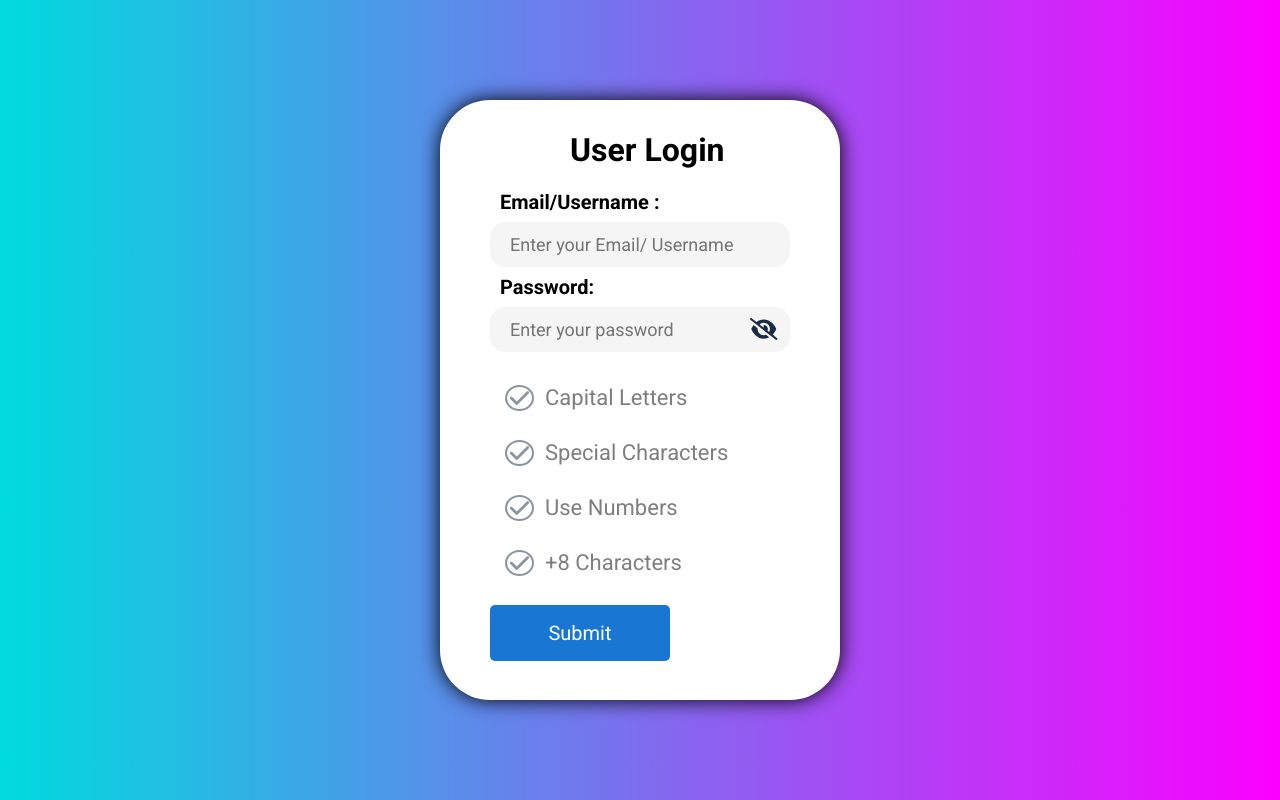
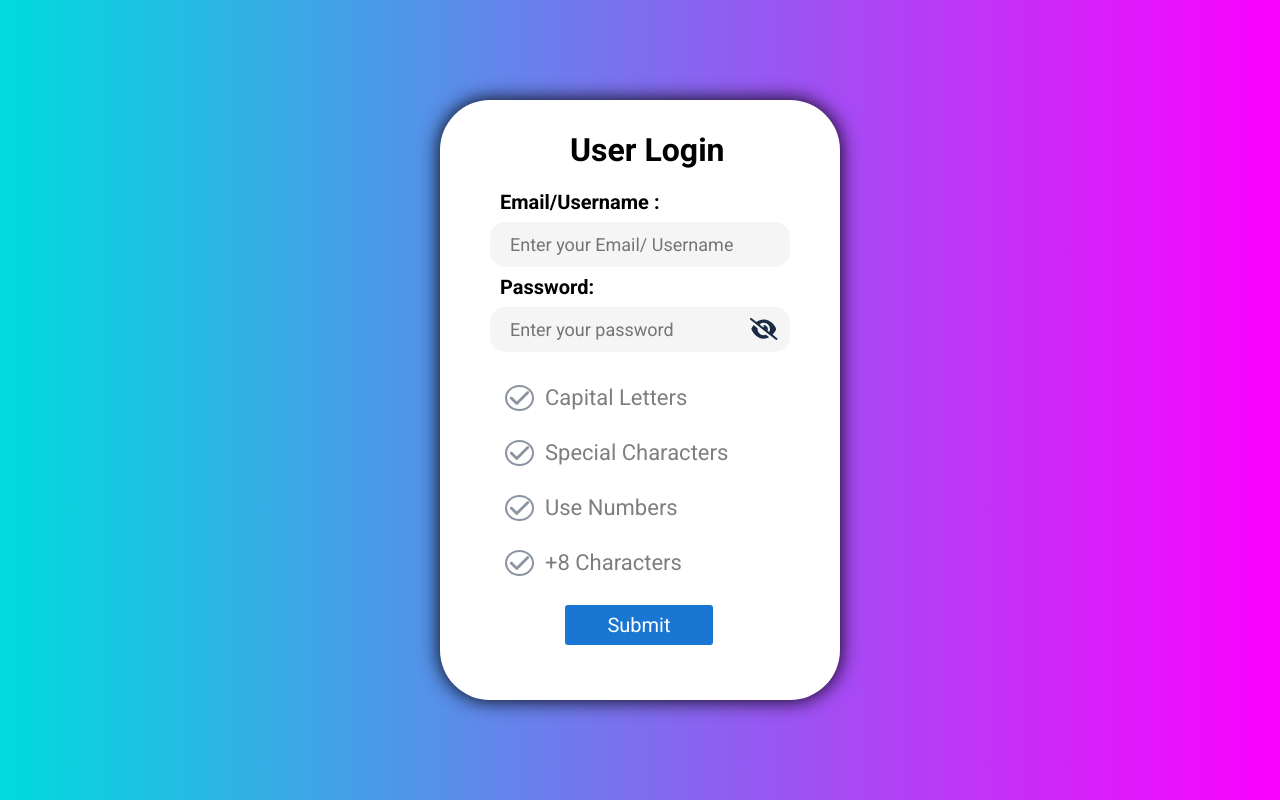
Before and after one commit to DitoKharismawan/react-validation-password, a React (Create React App) app: page / in a window 1280 px wide. Built offline with nearby package versions, Linux system fonts and the light colour scheme.

Commit message:
change minor

```diff
--- a/src/components/Button.scss
+++ b/src/components/Button.scss
@@ -5,12 +5,14 @@
     background-color: #1976d2;
     color: #fff;
     font-size: 1.25rem;
-    padding: 1rem 2rem;
-    border-radius: 5px;
+    padding: .5rem 1rem;
+    border-radius: 3px;
     display: flex;
     align-items: center;
     cursor: pointer;
     transition: 0.2s ease-in-out;
+    justify-content: center;
+    margin: 0px 75px 20px;
 
     &:hover {
         background-color: #2b92f7;
```
